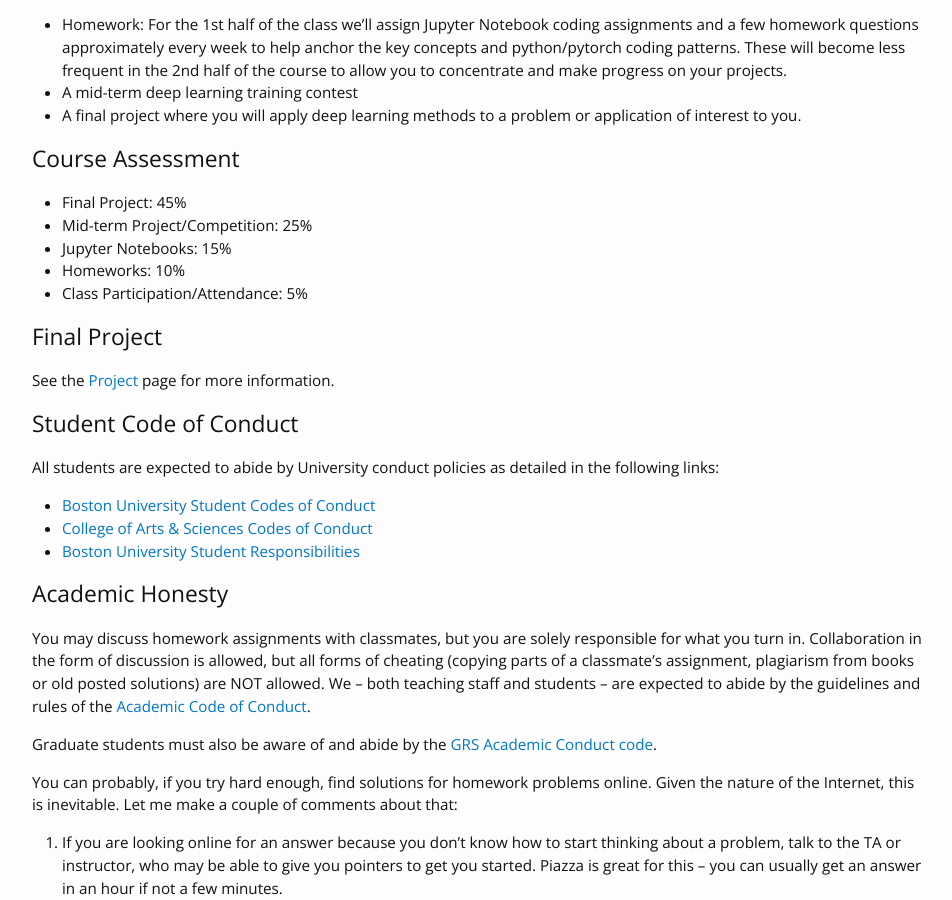
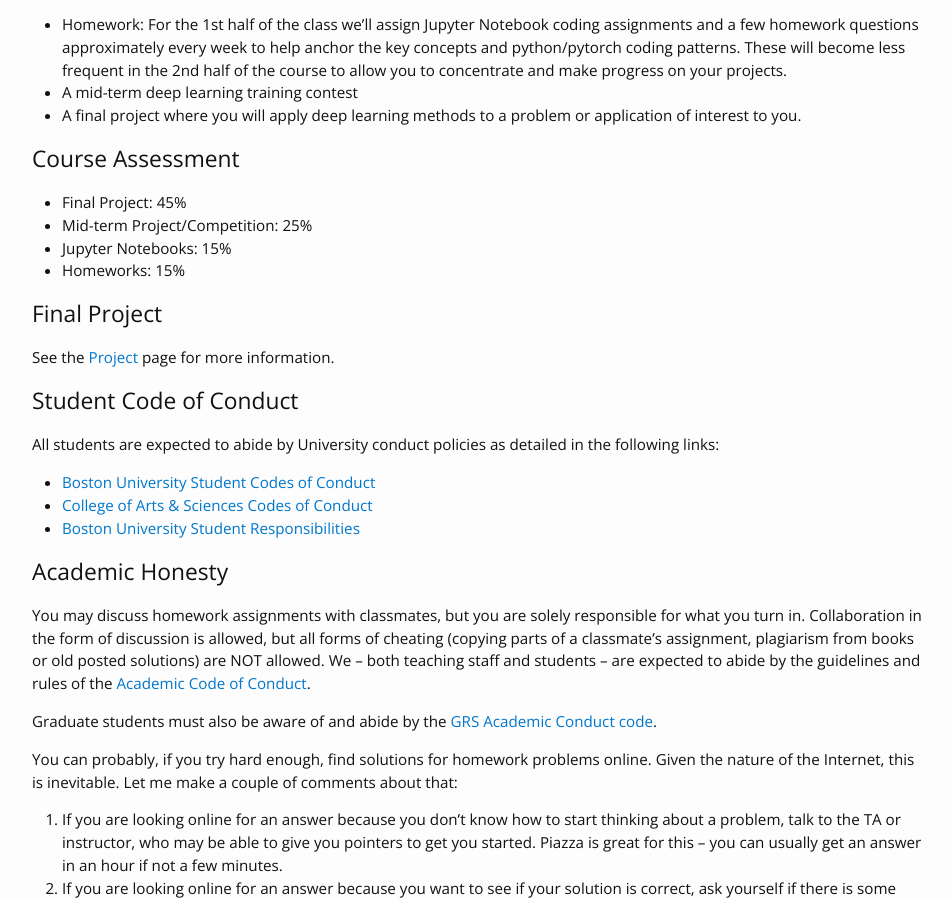
Before and after one commit to DL4DS/fa2024, a Jekyll site: the page built from index.md, in a window 1280 px wide and 900 px high, scrolled down 2141 px. Shown: the whole window, without its empty margins (163-1115 px from the left). Built offline with Jekyll 4.4.1, drawn with Linux system fonts in a browser that asks for light colours; nearby versions of some CDN libraries.

Commit message:
cut class participation/attendance grade

```diff
--- a/index.md
+++ b/index.md
@@ -85,9 +85,7 @@ Students are of course free to use their own personal computer, but you will als
 - Final Project: 45%
 - Mid-term Project/Competition: 25%
 - Jupyter Notebooks: 15%
-- Homeworks: 10%
-- Class Participation/Attendance: 5%
-
+- Homeworks: 15%
 
 ## Final Project
 See the [Project]({{ site.baseurl }}{% link project.md %}) page for more
```
